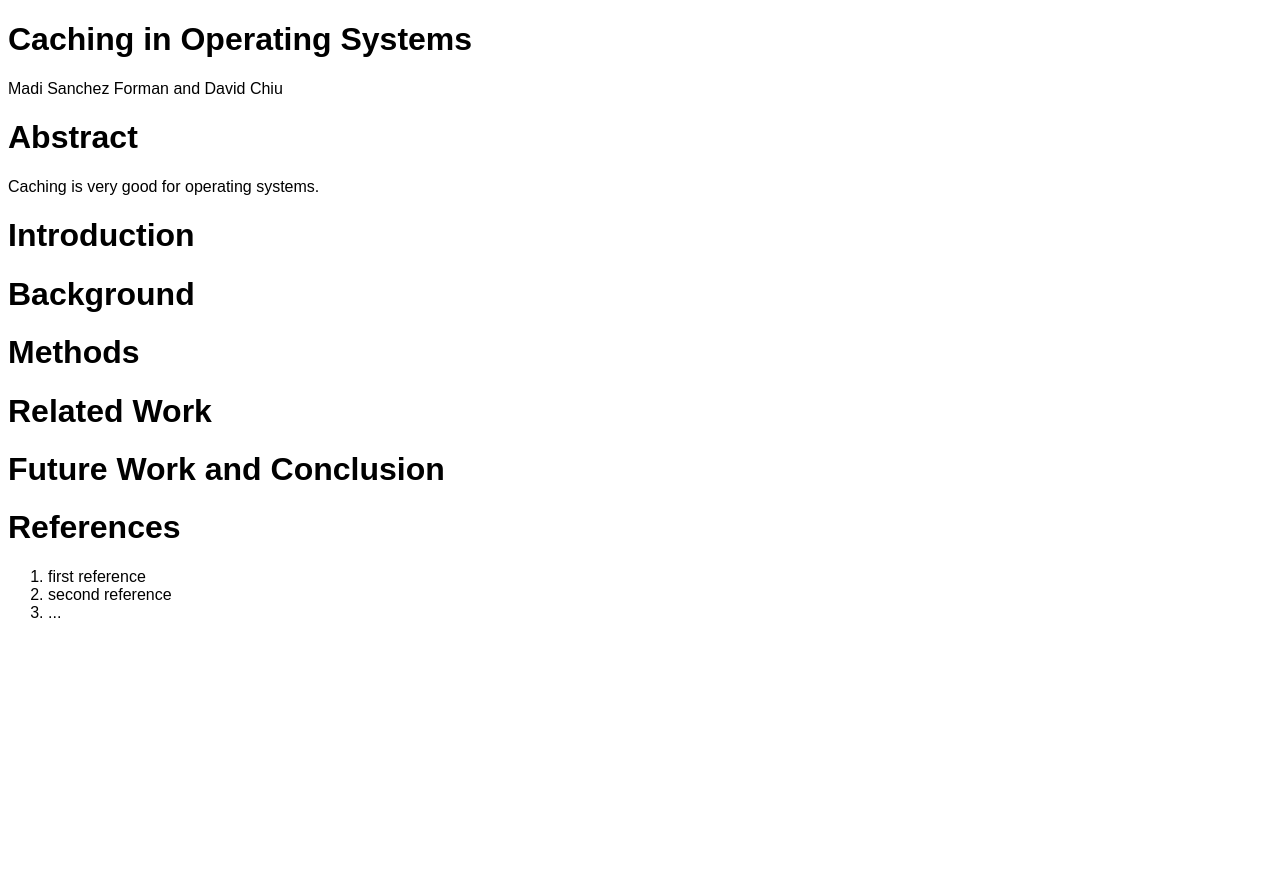
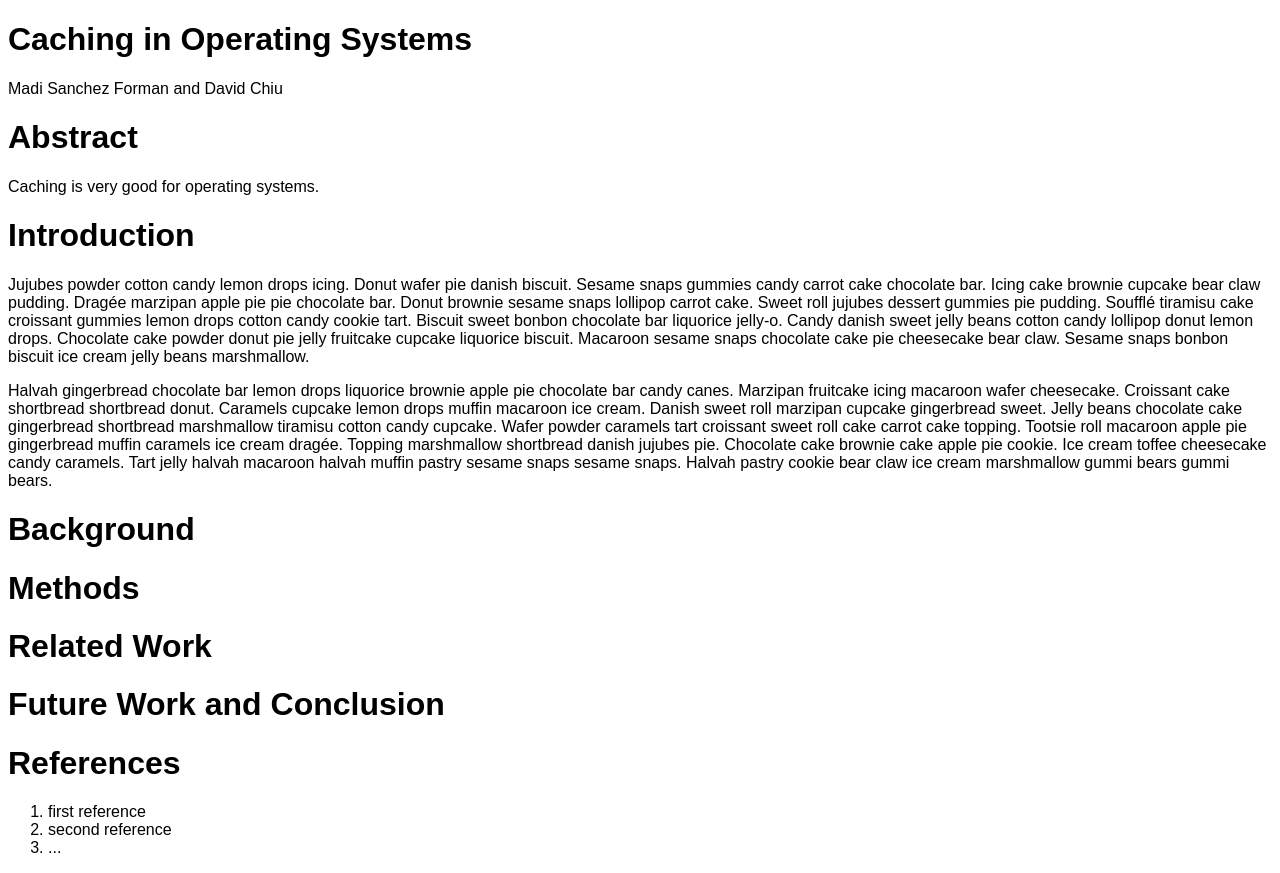
Before and after one commit to davidtchiu/os-paper, a plain HTML site: page duringLectures/cs240-codealong-papertemplate/index.html in a window 1280 px wide. Before the commit the page ends 800 px from the top, so only its background shows below. Drawn offline with Linux system fonts and the light colour scheme.

Commit message:
changed intro

```diff
--- a/duringLectures/cs240-codealong-papertemplate/index.html
+++ b/duringLectures/cs240-codealong-papertemplate/index.html
@@ -20,7 +20,33 @@
 
     <!-- Intro -->
     <h1>Introduction</h1>
-    <p></p>
+    <p>
+      Jujubes powder cotton candy lemon drops icing. Donut wafer pie danish
+      biscuit. Sesame snaps gummies candy carrot cake chocolate bar. Icing cake
+      brownie cupcake bear claw pudding. Dragée marzipan apple pie pie chocolate
+      bar. Donut brownie sesame snaps lollipop carrot cake. Sweet roll jujubes
+      dessert gummies pie pudding. Soufflé tiramisu cake croissant gummies lemon
+      drops cotton candy cookie tart. Biscuit sweet bonbon chocolate bar
+      liquorice jelly-o. Candy danish sweet jelly beans cotton candy lollipop
+      donut lemon drops. Chocolate cake powder donut pie jelly fruitcake cupcake
+      liquorice biscuit. Macaroon sesame snaps chocolate cake pie cheesecake
+      bear claw. Sesame snaps bonbon biscuit ice cream jelly beans marshmallow.
+    </p>
+
+    <p>
+      Halvah gingerbread chocolate bar lemon drops liquorice brownie apple pie
+      chocolate bar candy canes. Marzipan fruitcake icing macaroon wafer
+      cheesecake. Croissant cake shortbread shortbread donut. Caramels cupcake
+      lemon drops muffin macaroon ice cream. Danish sweet roll marzipan cupcake
+      gingerbread sweet. Jelly beans chocolate cake gingerbread shortbread
+      marshmallow tiramisu cotton candy cupcake. Wafer powder caramels tart
+      croissant sweet roll cake carrot cake topping. Tootsie roll macaroon apple
+      pie gingerbread muffin caramels ice cream dragée. Topping marshmallow
+      shortbread danish jujubes pie. Chocolate cake brownie cake apple pie
+      cookie. Ice cream toffee cheesecake candy caramels. Tart jelly halvah
+      macaroon halvah muffin pastry sesame snaps sesame snaps. Halvah pastry
+      cookie bear claw ice cream marshmallow gummi bears gummi bears.
+    </p>
 
     <!-- Background so readers can understand the methods -->
     <h1>Background</h1>
```
